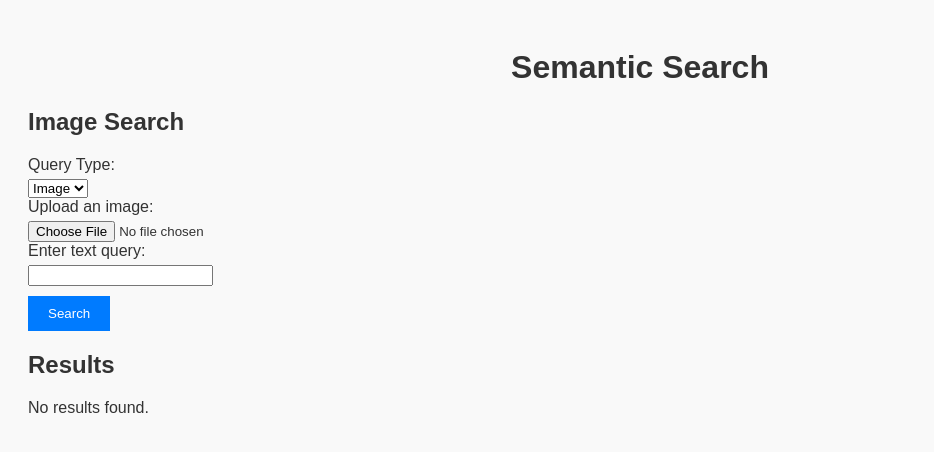
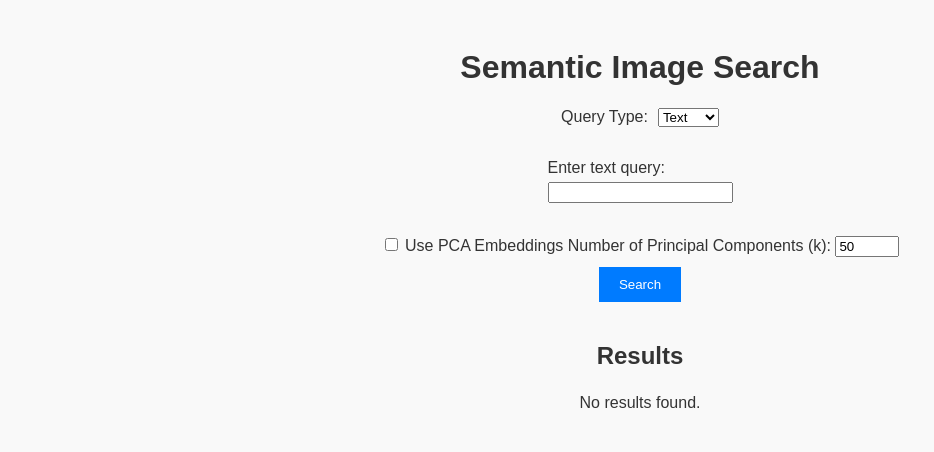
Before and after one commit to T0raT/tigerliu-assignment-10, a Flask app: page / in a window 1280 px wide. Shown: the top 452 px of the page, without its empty margins (0-934 px from the left). Run offline with Flask 3, Linux system fonts and the light colour scheme; parts of the project's set-up code (start-up, migrations or seed data) failed here and were passed over.

Commit message:
Added hybrid + text/image weights. Added PCA for image and hybrid.

```diff
--- a/app.py
+++ b/app.py
@@ -5,25 +5,23 @@ import torch
 import torch.nn.functional as F
 from PIL import Image
 import open_clip
+import numpy as np
 from sklearn.decomposition import PCA
-import numpy as np
 
-# Initialize the Flask app
+# Initialize Flask app
 app = Flask(__name__)
 
-# Load the pre-trained CLIP model and image embeddings
+# Load CLIP model and embeddings
 device = "cuda" if torch.cuda.is_available() else "cpu"
 model, _, preprocess = open_clip.create_model_and_transforms('ViT-B-32', pretrained='openai')
 model = model.to(device)
 model.eval()
 
-# Load image embeddings
 EMBEDDINGS_FILE = "image_embeddings.pickle"
-IMAGES_FOLDER = "static/coco_images_resized"  # Make sure images are under the static folder
 df = pd.read_pickle(EMBEDDINGS_FILE)
 
-# Perform PCA on the embeddings (first 10,000 for efficiency)
-all_embeddings = np.vstack(df["embedding"].values)[:10000]
+# Fit PCA model on the dataset embeddings
+all_embeddings = np.vstack(df["embedding"].values)
 pca_model = PCA()
 pca_model.fit(all_embeddings)
 
@@ -32,62 +30,76 @@ def index():
     results = []
     if request.method == "POST":
         query_type = request.form.get("query_type")
-        hybrid_weight = float(request.form.get("hybrid_weight", 0.5))
+        text_query = request.form.get("text_query")
+        image_file = request.files.get("image_query")
         use_pca = request.form.get("use_pca") == "on"
-        k_principal_components = int(request.form.get("k_principal_components", 50))
+        k_components = int(request.form.get("k_principal_components", 50))
+        hybrid_weight = float(request.form.get("hybrid_weight", 0.5)) if query_type == "hybrid" else None
 
-        # Handle text query
-        if query_type == "text" or query_type == "hybrid":
-            text_query = request.form.get("text_query")
-            tokenizer = open_clip.get_tokenizer('ViT-B-32')
-            text_embedding = F.normalize(model.encode_text(tokenizer([text_query])).to(device), p=2, dim=-1)
+        # Initialize embeddings
+        text_embedding = None
+        image_embedding = None
 
-        # Handle image query
-        if query_type == "image" or query_type == "hybrid":
-            image_file = request.files.get("image_query")
-            if image_file:
-                image = preprocess(Image.open(image_file).convert("RGB")).unsqueeze(0).to(device)
-                image_embedding = model.encode_image(image).detach().cpu().numpy()
+        # Compute Text Embedding
+        if text_query:
+            tokenizer = open_clip.get_tokenizer("ViT-B-32")
+            text_embedding = model.encode_text(tokenizer([text_query]).to(device))
+            text_embedding = F.normalize(text_embedding, p=2, dim=-1)
 
-                # Apply PCA when selected
-                if use_pca:
-                    image_embedding = pca_model.transform(image_embedding)[:, :k_principal_components]
+        # Compute Image Embedding
+        if image_file:
+            image = preprocess(Image.open(image_file).convert("RGB")).unsqueeze(0).to(device)
+            image_embedding = model.encode_image(image)
+            image_embedding = F.normalize(image_embedding, p=2, dim=-1)
 
-                image_embedding = torch.tensor(image_embedding, device=device)
+        # Apply PCA if enabled
+        if use_pca:
+            if text_embedding is not None:
+                text_embedding_np = text_embedding.detach().cpu().numpy()
+                text_embedding_pca = pca_model.transform(text_embedding_np)[:, :k_components]
+                text_embedding = torch.tensor(text_embedding_pca, device=device)
+                text_embedding = F.normalize(text_embedding, p=2, dim=-1)
+
+            if image_embedding is not None:
+                image_embedding_np = image_embedding.detach().cpu().numpy()
+                image_embedding_pca = pca_model.transform(image_embedding_np)[:, :k_components]
+                image_embedding = torch.tensor(image_embedding_pca, device=device)
                 image_embedding = F.normalize(image_embedding, p=2, dim=-1)
 
-        # Combine image and text embeddings if hybrid
-        if query_type == "hybrid" and image_file and text_query:
-            query_embedding = F.normalize(hybrid_weight * text_embedding + (1 - hybrid_weight) * image_embedding, p=2, dim=-1)
-        elif query_type == "text":
+            # Apply PCA to the database embeddings
+            database_embeddings_pca = pca_model.transform(all_embeddings)[:, :k_components]
+            database_embeddings = torch.tensor(database_embeddings_pca, device=device)
+            database_embeddings = F.normalize(database_embeddings, p=2, dim=-1)
+        else:
+            database_embeddings = torch.tensor(
+                np.vstack(df["embedding"].values), device=device
+            )
+
+        # Combine embeddings for hybrid query
+        if query_type == "hybrid" and text_embedding is not None and image_embedding is not None:
+            query_embedding = F.normalize(
+                hybrid_weight * text_embedding + (1 - hybrid_weight) * image_embedding, p=2, dim=-1
+            )
+        elif query_type == "text" and text_embedding is not None:
             query_embedding = text_embedding
-        elif query_type == "image":
+        elif query_type == "image" and image_embedding is not None:
             query_embedding = image_embedding
+        else:
+            query_embedding = None
 
-        # Compute cosine similarities
+        # Calculate cosine similarities and retrieve top 5 results
         if query_embedding is not None:
-            if use_pca:
-                # Apply PCA to database embeddings
-                database_embeddings = np.vstack(df["embedding"].values)
-                reduced_embeddings = pca_model.transform(database_embeddings)[:, :k_principal_components]
-                reduced_embeddings = torch.tensor(reduced_embeddings, device=device)
-            else:
-                # Use original embeddings
-                reduced_embeddings = torch.tensor(np.vstack(df["embedding"].values), device=device)
-
-            # Normalize database embeddings
-            reduced_embeddings = F.normalize(reduced_embeddings, p=2, dim=-1)
-
-            # Calculate similarities
-            cos_similarities = torch.matmul(query_embedding, reduced_embeddings.T).squeeze(0).tolist()
-
-        # Retrieve top 5 results
-        top_indices = torch.topk(torch.tensor(cos_similarities), 5).indices
-        top_indices = top_indices.tolist()  # Convert tensor to list of integers
-        results = [{"file_name": os.path.join(IMAGES_FOLDER, df.iloc[idx]["file_name"]), "similarity": cos_similarities[idx]} for idx in top_indices]
+            cos_similarities = torch.matmul(query_embedding, database_embeddings.T).squeeze(0).tolist()
+            top_indices = torch.topk(torch.tensor(cos_similarities), 5).indices.tolist()
+            results = [
+                {
+                    "file_name": url_for('static', filename=f"coco_images_resized/{df.iloc[idx]['file_name']}"),
+                    "similarity": cos_similarities[idx]
+                }
+                for idx in top_indices
+            ]
 
     return render_template("index.html", results=results)
 
-
 if __name__ == "__main__":
     app.run(debug=True)
--- a/static/style.css
+++ b/static/style.css
@@ -15,6 +15,10 @@ section {
 
 form {
   margin-bottom: 10px;
+  display: flex;
+  flex-direction: column;
+  justify-content: center;
+  align-items: center;
 }
 
 input[type="file"],
@@ -31,6 +35,7 @@ button {
   color: white;
   border: none;
   cursor: pointer;
+  transition: background 0.1s linear;
 }
 
 button:hover {
@@ -46,8 +51,63 @@ img {
 ul {
   list-style-type: none;
   padding: 0;
+  margin: 0;
 }
 
 li {
   margin: 10px 0;
 }
+
+#search-section {
+  display: flex;
+  flex-direction: column;
+}
+#search-section > form {
+  margin: auto;
+}
+
+#query-type,
+#image-search,
+#text-search,
+#results-section {
+  display: flex;
+  flex-direction: row;
+  align-items: center;
+  justify-content: center;
+  margin-bottom: 2rem;
+}
+#query-type > select {
+  margin: 0;
+  margin-left: 10px;
+}
+
+#image-search > input {
+  display: none;
+}
+#upload-label {
+  display: inline-block;
+  padding: 10px 15px;
+  font-size: 16px;
+  color: white;
+  background-color: #007bff;
+  border: none;
+  border-radius: 5px;
+  cursor: pointer;
+  text-align: center;
+  transition: background-color 0.1s linear;
+}
+#upload-label:hover {
+  background-color: #0056b3;
+}
+#file-name {
+  margin-left: 10px;
+  font-size: 14px;
+  color: #333;
+}
+
+#results-section {
+  flex-direction: column;
+}
+#results-section > h2 {
+  margin-bottom: 0.5rem;
+}
--- a/templates/index.html
+++ b/templates/index.html
@@ -10,20 +10,28 @@
     />
   </head>
   <body>
-    <h1>Semantic Search</h1>
+    <h1>Semantic Image Search</h1>
 
-    <section>
-      <h2>Image Search</h2>
+    <section id="search-section">
       <form method="POST" enctype="multipart/form-data">
-        <label for="query_type">Query Type:</label>
-        <select name="query_type" required>
-          <option value="image">Image</option>
-          <option value="text">Text</option>
-        </select>
+        <div id="query-type">
+          <label for="query_type">Query Type:</label>
+          <select name="query_type" onchange="toggleSearchType()" required>
+            <option value="text">Text</option>
+            <option value="image">Image</option>
+            <option value="hybrid">Hybrid</option>
+          </select>
+        </div>
 
         <div id="image-search">
-          <label for="image_query">Upload an image:</label>
-          <input type="file" name="image_query" />
+          <label id="upload-label" for="upload-input">Upload an image:</label>
+          <input
+            id="upload-input"
+            type="file"
+            name="image_query"
+            onchange="displayFileName(this)"
+          />
+          <span id="file-name">No file selected</span>
         </div>
 
         <div id="text-search">
@@ -31,11 +39,38 @@
           <input type="text" name="text_query" />
         </div>
 
+        <div id="pca-options">
+          <label>
+            <input type="checkbox" name="use_pca" />
+            Use PCA Embeddings
+          </label>
+          <label for="k_components">Number of Principal Components (k):</label>
+          <input
+            type="number"
+            name="k_components"
+            min="1"
+            max="512"
+            value="50"
+          />
+        </div>
+
+        <div id="hybrid-weight" style="display: none">
+          <label for="hybrid_weight">Weight for text (0.0 - 1.0):</label>
+          <input
+            type="number"
+            name="hybrid_weight"
+            step="0.01"
+            min="0.0"
+            max="1.0"
+            value="0.5"
+          />
+        </div>
+
         <button type="submit">Search</button>
       </form>
     </section>
 
-    <section>
+    <section id="results-section">
       <h2>Results</h2>
       {% if results %}
       <ul>
@@ -51,4 +86,41 @@
       {% endif %}
     </section>
   </body>
+  <script>
+    document.addEventListener("DOMContentLoaded", () => {
+      toggleSearchType(); // Ensure the correct section is shown
+    });
+
+    function displayFileName(input) {
+      const fileNameSpan = document.getElementById("file-name");
+      if (input.files && input.files[0]) {
+        fileNameSpan.textContent = input.files[0].name;
+      } else {
+        fileNameSpan.textContent = "No file selected";
+      }
+    }
+
+    function toggleSearchType() {
+      const queryType = document.querySelector(
+        'select[name="query_type"]'
+      ).value;
+      const imageSearch = document.getElementById("image-search");
+      const textSearch = document.getElementById("text-search");
+      const hybridWeight = document.getElementById("hybrid-weight");
+
+      if (queryType === "text") {
+        textSearch.style.display = "block";
+        imageSearch.style.display = "none";
+        hybridWeight.style.display = "none";
+      } else if (queryType === "image") {
+        textSearch.style.display = "none";
+        imageSearch.style.display = "block";
+        hybridWeight.style.display = "none";
+      } else if (queryType === "hybrid") {
+        textSearch.style.display = "block";
+        imageSearch.style.display = "block";
+        hybridWeight.style.display = "block";
+      }
+    }
+  </script>
 </html>
```
Also changed, not shown: 1 other file.
